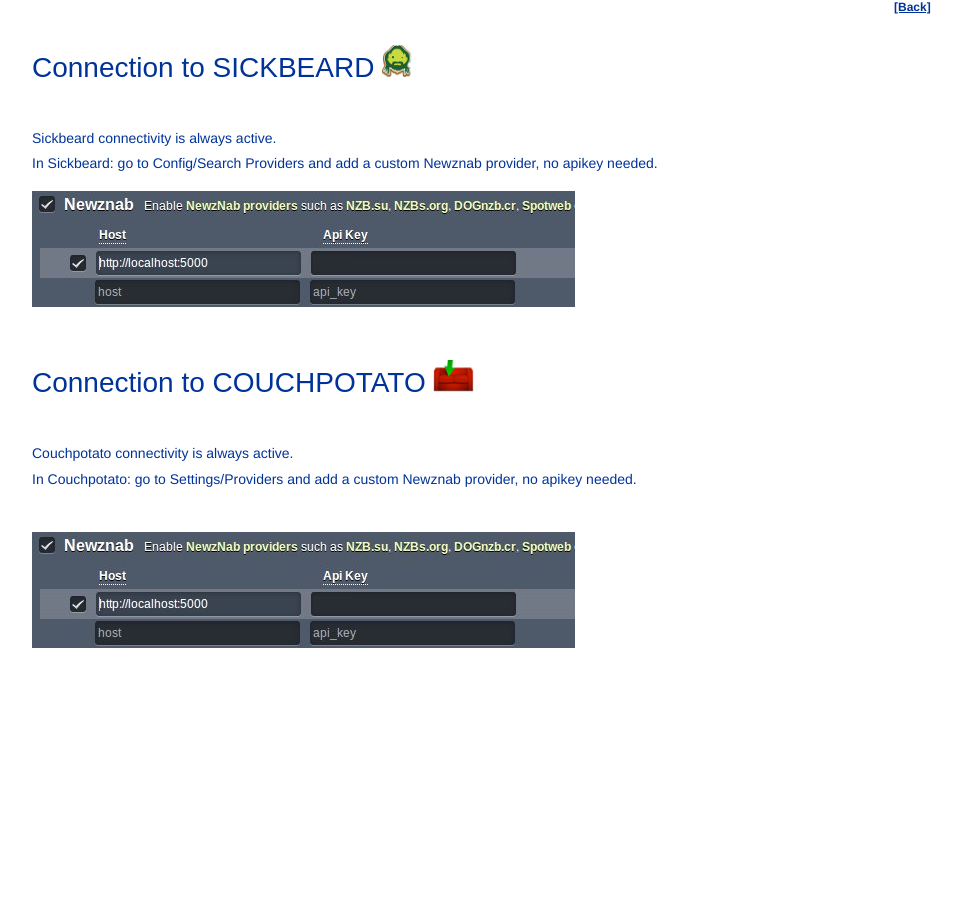
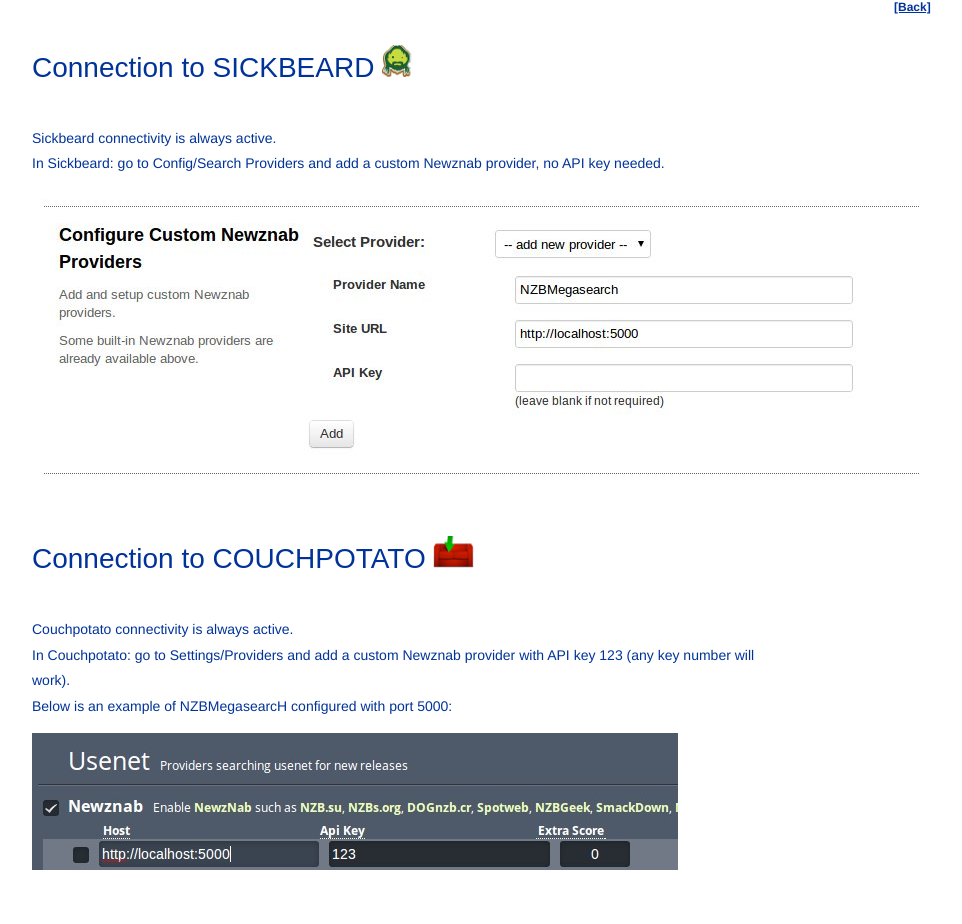
Before and after one commit to pillone/usntssearch, a Python web app: template NZBmegasearch/templates/connectinfo.html in a window 1280 px wide. Shown: the whole page, without its empty margins (136-1098 px from the left). Before the commit the page ends 648 px from the top, so only its background shows below. Run offline with Jinja, Linux system fonts and the light colour scheme; the template is opened without the code that fills it, so the values that code supplies are empty.

Commit message:
fixes in config

```diff
--- a/NZBmegasearch/templates/connectinfo.html
+++ b/NZBmegasearch/templates/connectinfo.html
@@ -15,10 +15,10 @@
 					<img src="static/sick_logo.png" width="" height="32" /></div>
 
 				Sickbeard connectivity is always active.<br>
-				In Sickbeard: go to Config/Search Providers and add a custom Newznab  provider, no apikey needed. <br>
+				In Sickbeard: go to Config/Search Providers and add a custom Newznab  provider, no API key needed. <br>
 
 				</p>
-				<img src="static/cfg_cp_offline.jpg" width="" height="" /></div>
+				<img src="static/cfg_offline.jpg" width="" height="" /></div>
 
 				<div  class="singleparagraph">
 				<p>
@@ -26,7 +26,10 @@
 					<img src="static/cp_logo.png" width="" height="32" /></div>
 
 				Couchpotato connectivity is always active.<br>
-				In Couchpotato: go to Settings/Providers and add a custom Newznab  provider, no apikey needed. <br>	 <br>
+				In Couchpotato: go to Settings/Providers and add a custom Newznab provider with API key 123 (any key number will work). <br>
+				Below is an example of NZBMegasearcH configured with port 5000:
+					 <br>
+
 				</p>
 
 				<img src="static/cfg_cp_offline.jpg" width="" height="" /></div>
```
Also changed, not shown: NZBmegasearch/static/cfg_cp_offline.jpg.
